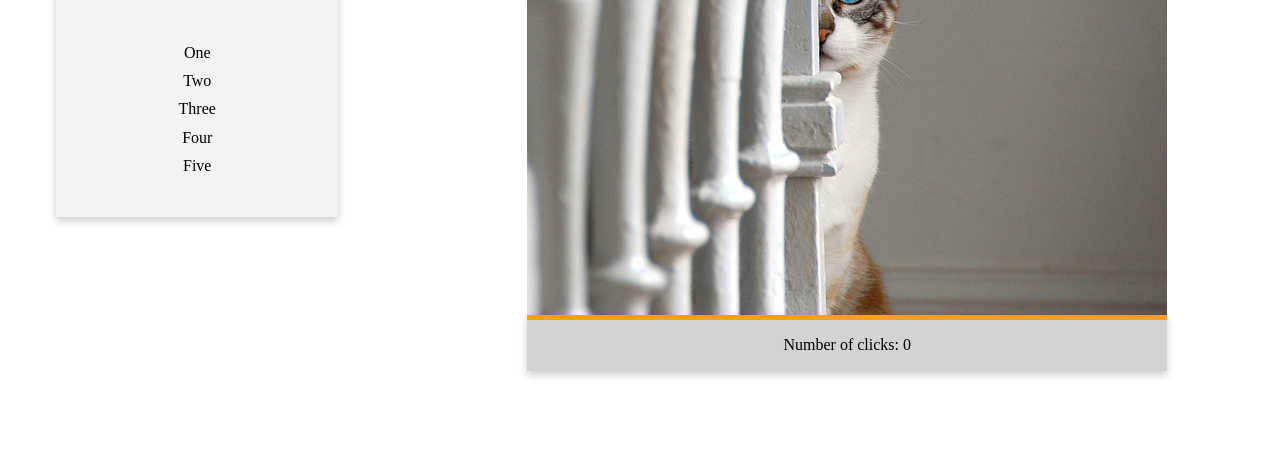
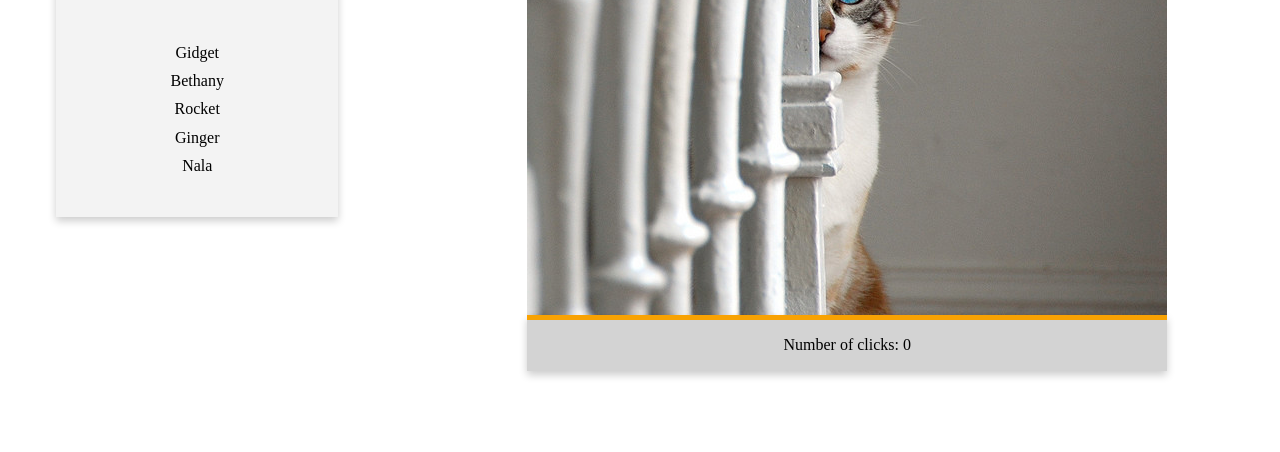
Before and after one commit to JS-goose/cat-clicker, a website: page index.html in a window 1280 px wide. Shown: the part 363-815 px from the top of the page. Drawn offline with Linux system fonts and the light colour scheme.

Commit message:
Uupdated selection names

```diff
--- a/css/style.css
+++ b/css/style.css
@@ -45,6 +45,7 @@
   background-color: var(--link-blue);
   border: 1px solid var(--modal-orange);
   cursor: pointer;
+  color: var(--light-gray);
 }
 .catSelection_modal {
   border-top: 5px solid var(--modal-orange);
--- a/index.html
+++ b/index.html
@@ -32,19 +32,19 @@
                 <h1>Choose Your Cat:</h1>
                 <ul>
                     <li class="catOne">
-                        One
+                        Gidget
                     </li>
                     <li class="catTwo">
-                        Two
+                        Bethany
                     </li>
                     <li class="catThree">
-                        Three
+                        Rocket
                     </li>
                     <li class="catFour">
-                        Four
+                        Ginger
                     </li>
                     <li class="catFive">
-                        Five
+                        Nala
                     </li>
                 </ul>
             </aside>
```
